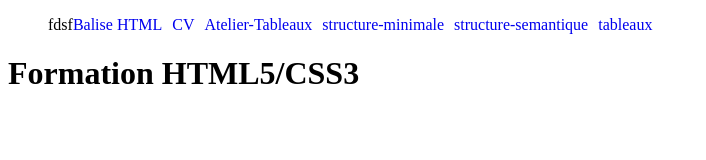
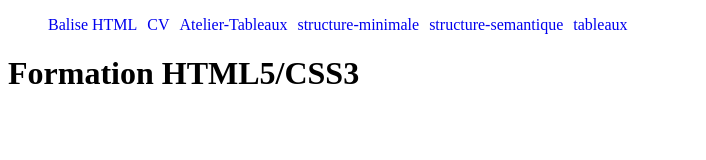
Before and after one commit to arnaud225/HTMLCSS, a plain HTML site: page index.html in a window 1280 px wide. Shown: the whole page, without its empty margins (0-706 px from the left). Drawn offline with Linux system fonts and the light colour scheme.

Commit message:
reverte betise

```diff
--- a/index.html
+++ b/index.html
@@ -23,7 +23,7 @@
     <header>
         <nav>
             <ul>
-                fdsf
+
                 <li><a href="balises.html">Balise HTML</a></li>
                 <li><a href="CV-light.html">CV</a></li>
                 <li><a href="Atelier-Tableaux.html">Atelier-Tableaux</a></li>
```
